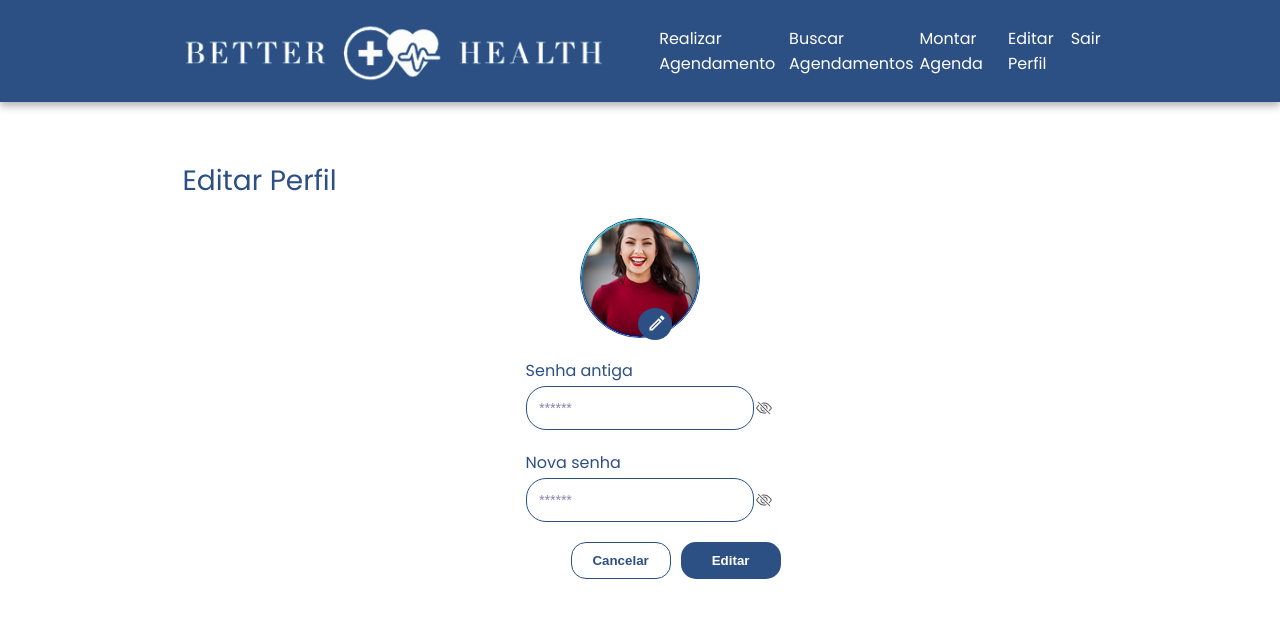
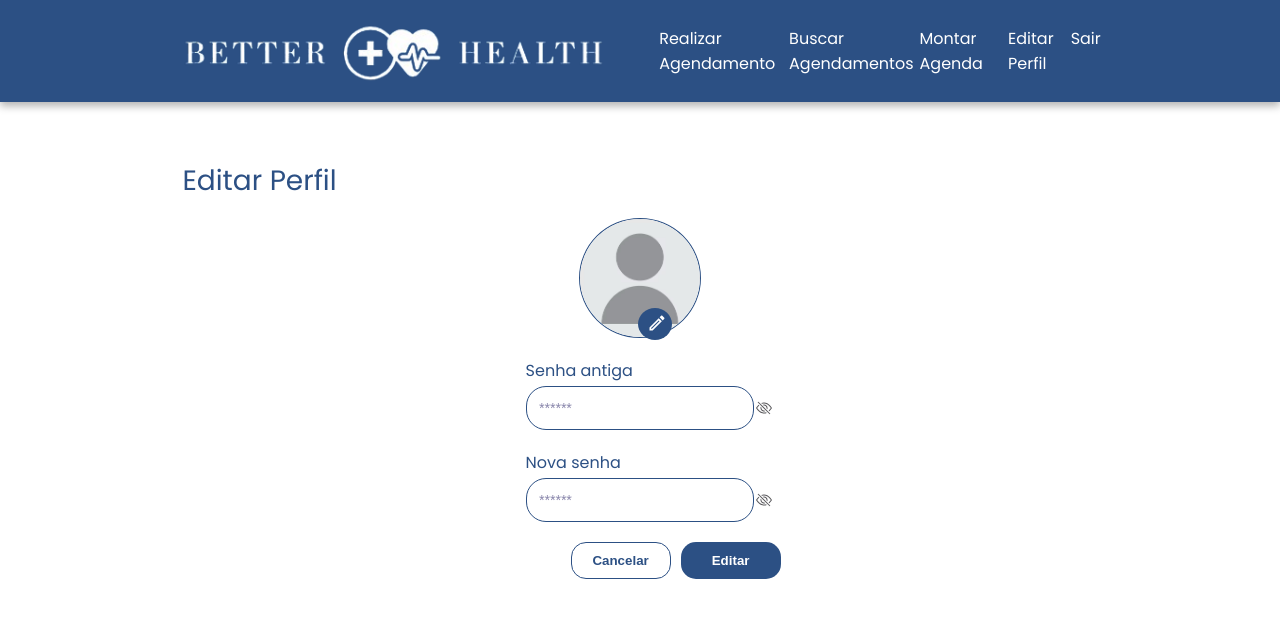
Before and after one commit to Lucasvalves/better_health, a Next.js app in the folder frontend/: page /edit-profile in a window 1280 px wide. Shown: the top 618 px of the page. Built offline with nearby package versions, Linux system fonts and the light colour scheme.

Commit message:
refector: update default avatar in edit profile view

```diff
--- a/frontend/src/app/(protect)/edit-profile/edit-profile-view.tsx
+++ b/frontend/src/app/(protect)/edit-profile/edit-profile-view.tsx
@@ -27,7 +27,7 @@ export default function EditProfileView(
         <div className={styles.itemsCenter}>
           <label className={styles.avatarWrapper}>
             <Image
-              src={imageUrl || '/default-profile.png'}
+              src={imageUrl || '/user.png'}
               width={100}
               height={100}
               alt="Avatar"
```
Also changed, not shown: frontend/public/user.png (added).
